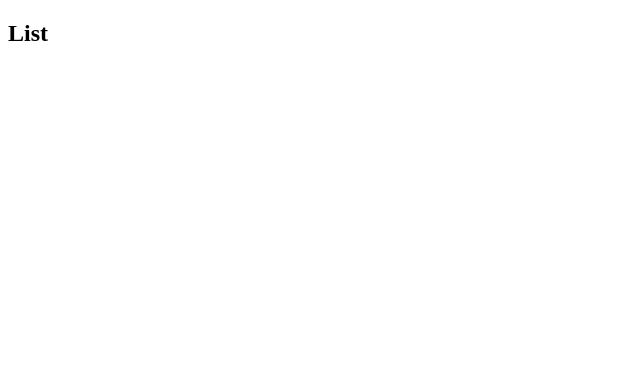
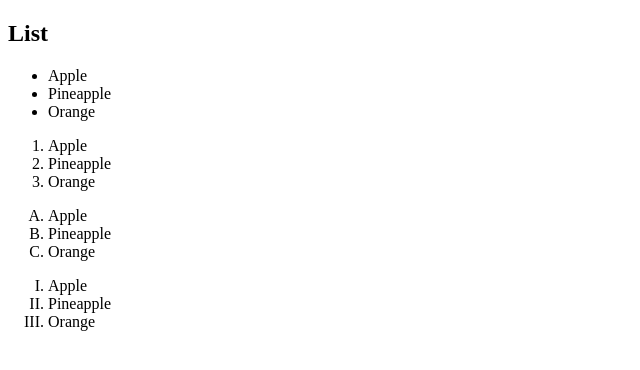
Before and after one commit to RehanMd777/HTML-CSS, a plain HTML site: page Links, Tables and Lists/List.html in a window 1280 px wide. Shown: the whole page, without its empty margins (0-640 px from the left). Drawn offline with Linux system fonts and the light colour scheme.

Commit message:
List 123

```diff
--- a/Links, Tables and Lists/List.html
+++ b/Links, Tables and Lists/List.html
@@ -7,6 +7,25 @@
 </head>
 <body>
     <h2>List</h2>
-
+   <ul>
+    <li> Apple</li>
+    <li> Pineapple</li>
+    <li>Orange</li>
+   </ul>
+   <ol>
+    <li> Apple</li>
+    <li> Pineapple</li>
+    <li>Orange</li>
+   </ol>
+   <ol type="A">
+    <li> Apple</li>
+    <li> Pineapple</li>
+    <li>Orange</li>
+   </ol>
+   <ol type="I">
+    <li> Apple</li>
+    <li> Pineapple</li>
+    <li>Orange</li>
+   </ol>
 </body>
 </html>
```
Also changed, not shown: Links, Tables and Lists/Hyperlinks.html (line endings or trailing spaces).
